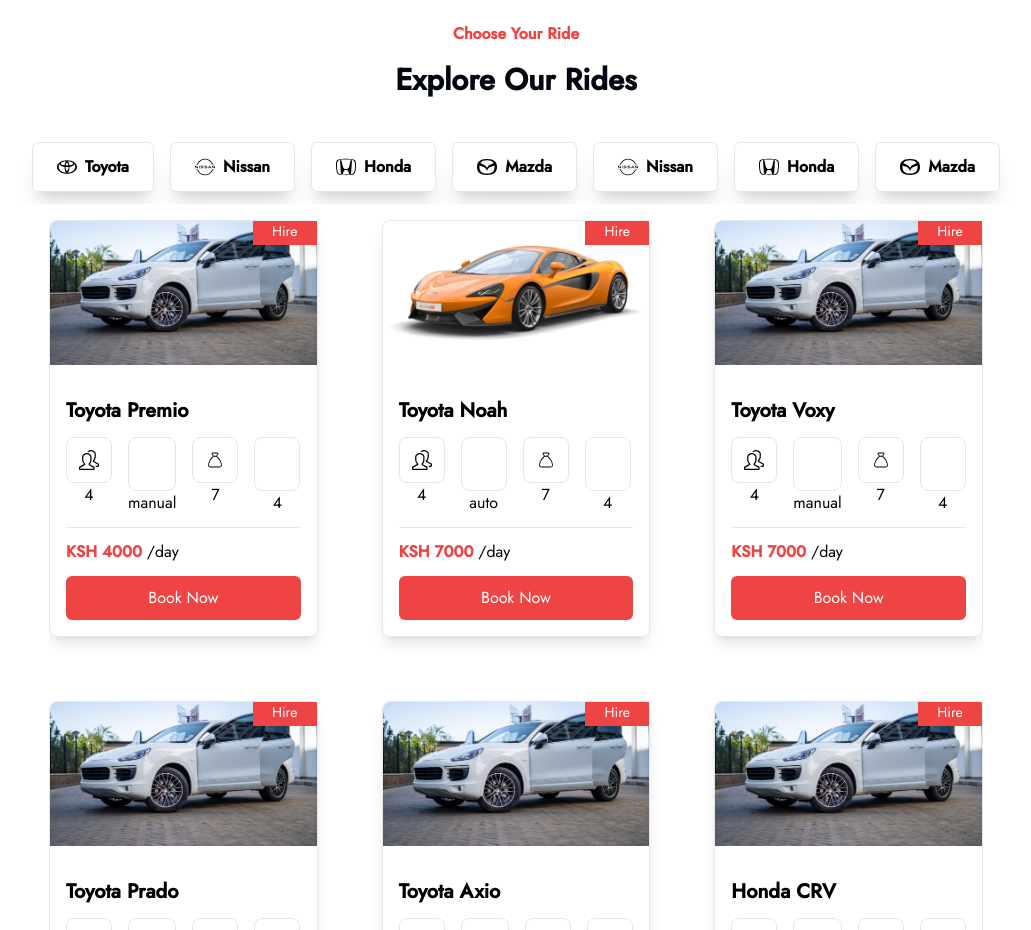
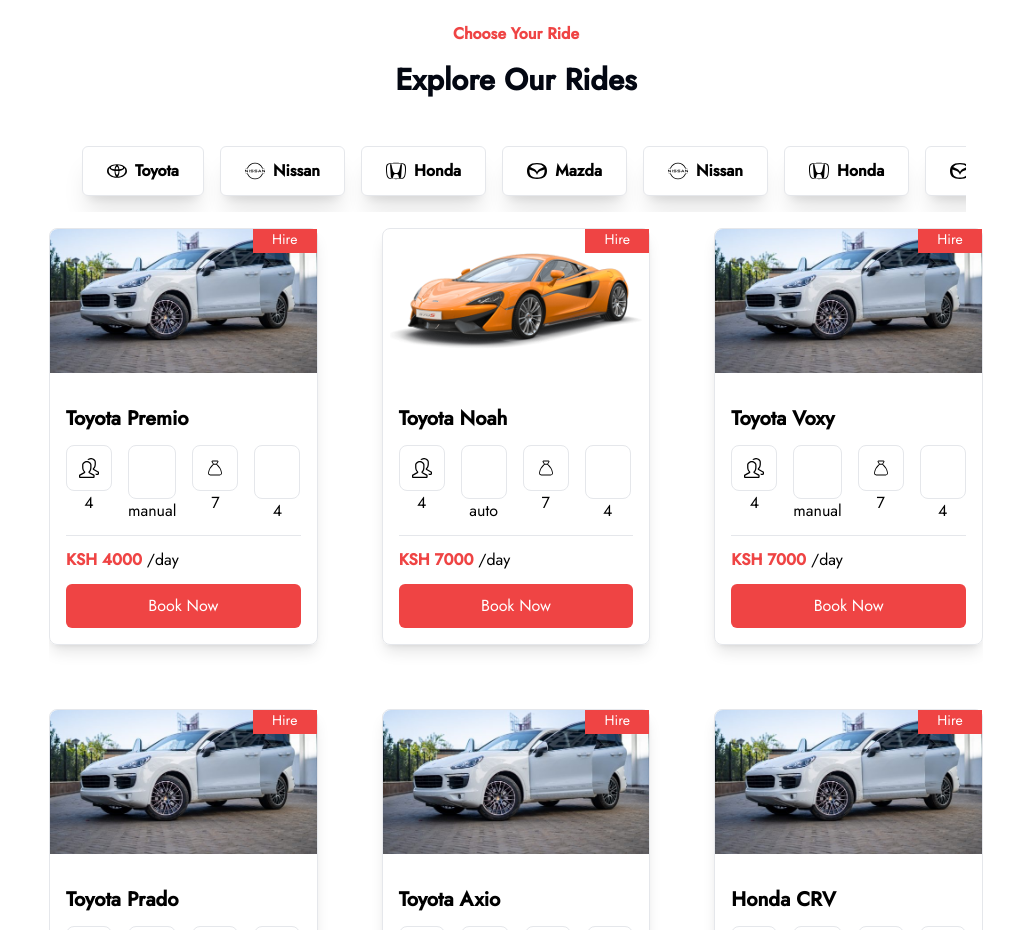
Before and after one commit to njau58/kar-hire, a React (Vite) app: page / in a window 1280 px wide. Shown: the part 1180-2110 px from the top of the page, without its empty margins (124-1155 px from the left). Built offline with nearby package versions, Linux system fonts and the light colour scheme; some icons are missing.

Commit message:
fixed filter

```diff
--- a/src/components/Portifolio/index.tsx
+++ b/src/components/Portifolio/index.tsx
@@ -66,19 +66,26 @@
 
         {/* brands section */}
 
-        <div className="  py-3   flex gap-4 lg:w-[100%] overflow-x-auto w-96  items-center justify-center   px-4 scrollbar-thin  scrollbar-thumb-primary scrollbar-thumb-rounded-lg scrollbar-track-red-50 ">
-          {brands?.map((brand,index) => {
+
+
+        <div className="  py-4   lg:w-[90%] overflow-x-scroll w-72 items-center justify-center   px-4 scrollbar-thin hover:scrollbar-thumb-primary/80
+          scrollbar-thumb-primary scrollbar-thumb-rounded-lg scrollbar-track-red-50 ">
+
+            <div className="w-full flex gap-4 ">
+            {brands?.map((brand,index) => {
             return (
               <button
                 key={index}
                 onClick={() => handleBrandClick(brand.brand_name)}
-                className=" flex flex-row items-center justify-center bg-white py-3 shadow-xl px-6 rounded-md border gap-2 cursor-pointer"
+                className=" flex flex-row items-center justify-center bg-white py-3 border shadow-xl px-6 rounded-md  gap-2 cursor-pointer hover:scale-110  transition duration-300 ease-in-out "
               >
                 <span className="text-xl">{brand.logo}</span>
                 <p className="font-bold ">{brand.brand_name}</p>
               </button>
             );
           })}
+            </div>
+
         </div>
 
         {/* list of all available/filtered cars */}
```
